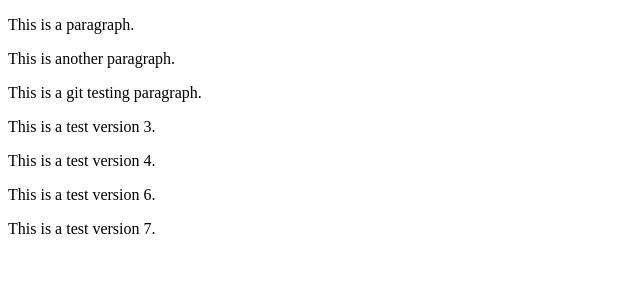
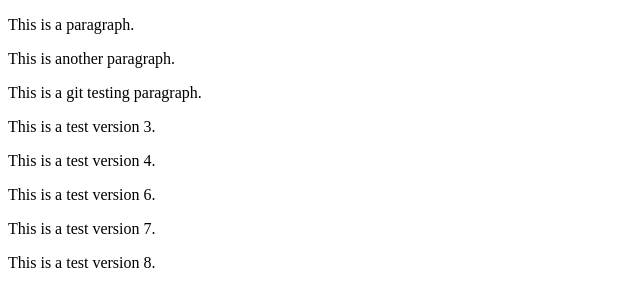
Before and after one commit to sanjayqodeleaf/gitrepo, a plain HTML site: page index.html in a window 1280 px wide. Shown: the whole page, without its empty margins (0-640 px from the left). Drawn offline with Linux system fonts and the light colour scheme.

Commit message:
commit 4 from ram

```diff
--- a/index.html
+++ b/index.html
@@ -9,7 +9,7 @@
 <p>This is a test version 4.</p>
 <p>This is a test version 6.</p>
 <p>This is a test version 7.</p>
-
+<p>This is a test version 8.</p>
 
 </body>
 </html>
```
